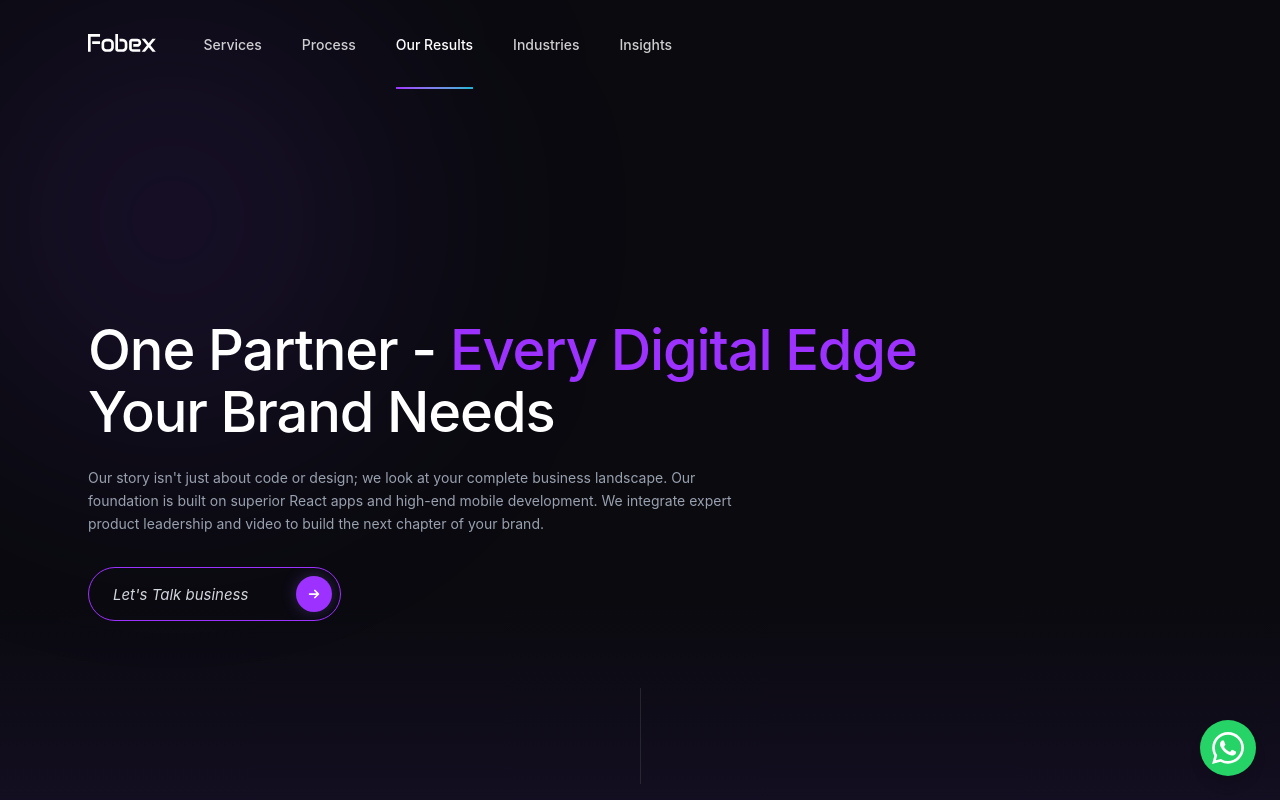
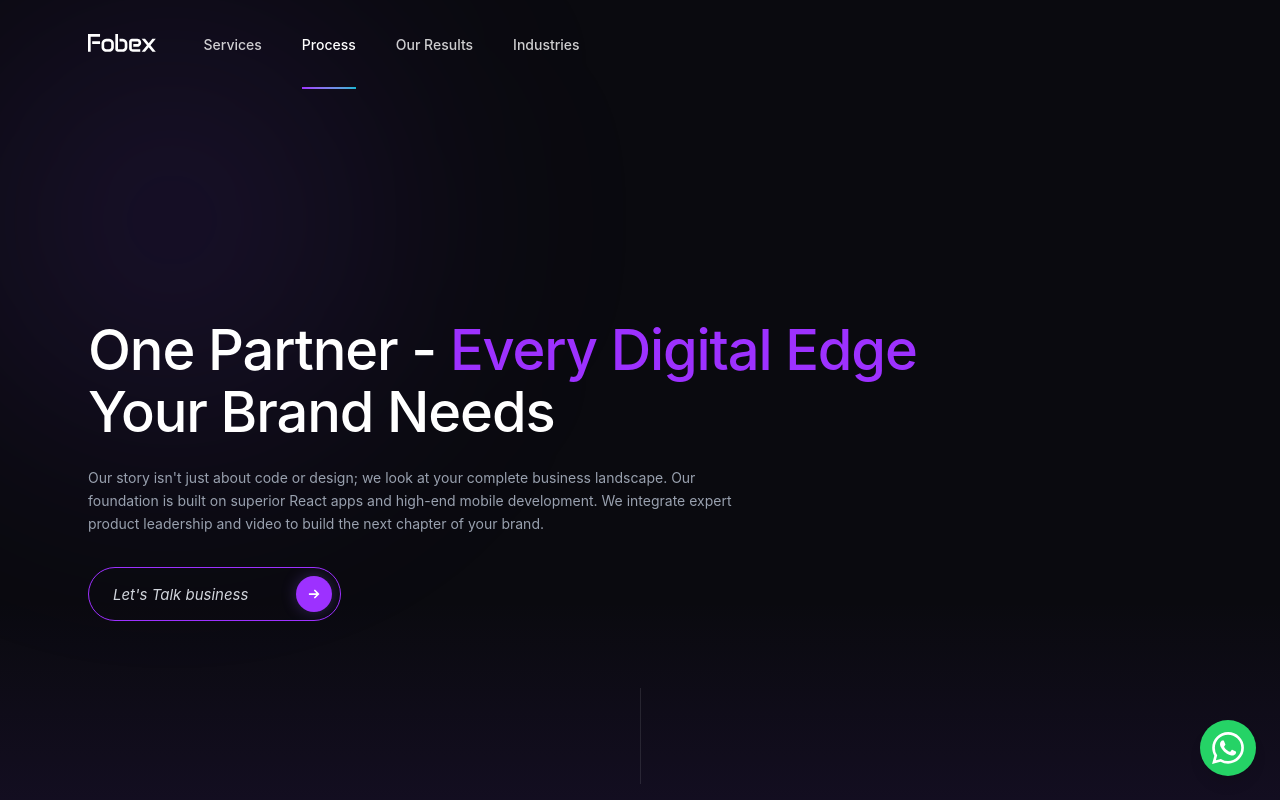
Before and after one commit to Akshay-m77/fobex, a React (Vite) app: page / in a window 1280 px wide. Shown: the top 800 px of the page. Built offline with nearby package versions, Linux system fonts and the light colour scheme; a web font is replaced by a local one.

Commit message:
remove insights

```diff
--- a/src/App.tsx
+++ b/src/App.tsx
@@ -6,7 +6,7 @@ import Process from './components/Process'
 import Results from './components/Results'
 import Industries from './components/Industries'
 import Testimonials from './components/Testimonials'
-import Insights from './components/Insights'
+// import Insights from './components/Insights'
 import CTA from './components/CTA'
 import FAQ from './components/FAQ'
 import Footer from './components/Footer'
@@ -24,7 +24,7 @@ function App() {
         <Results />
         <Industries />
         <Testimonials />
-        <Insights />
+        {/* <Insights /> */}
         <CTA />
         <FAQ />
       </main>
--- a/src/constants.ts
+++ b/src/constants.ts
@@ -4,7 +4,7 @@ export const NAV_LINKS = [
     { label: 'Process', href: '#process' },
     { label: 'Our Results', href: '#results' },
     { label: 'Industries', href: '#industries' },
-    { label: 'Insights', href: '#insights' },
+    // { label: 'Insights', href: '#insights' },
 ] as const;
 
 // Social media links used in Footer
```
